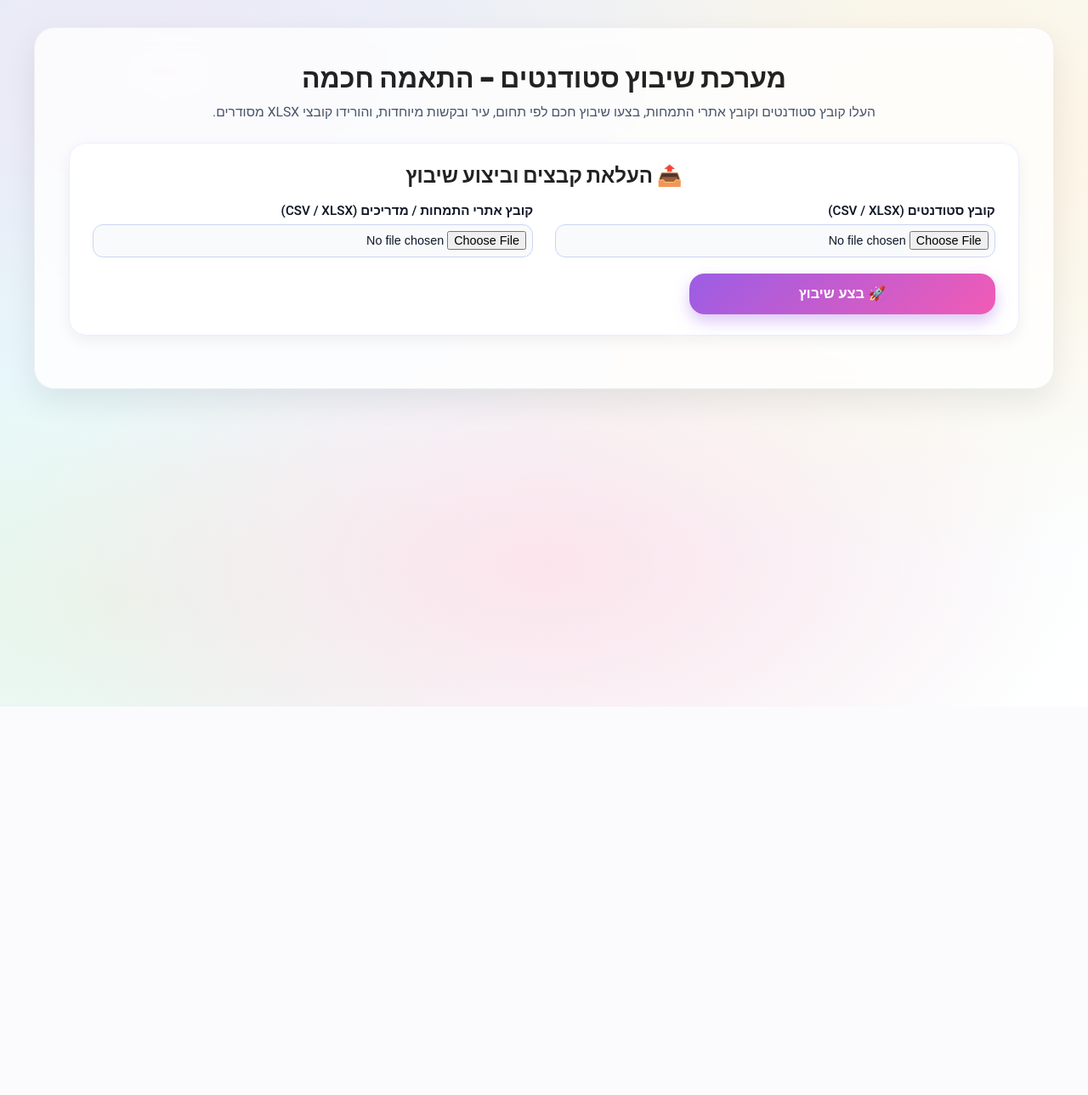
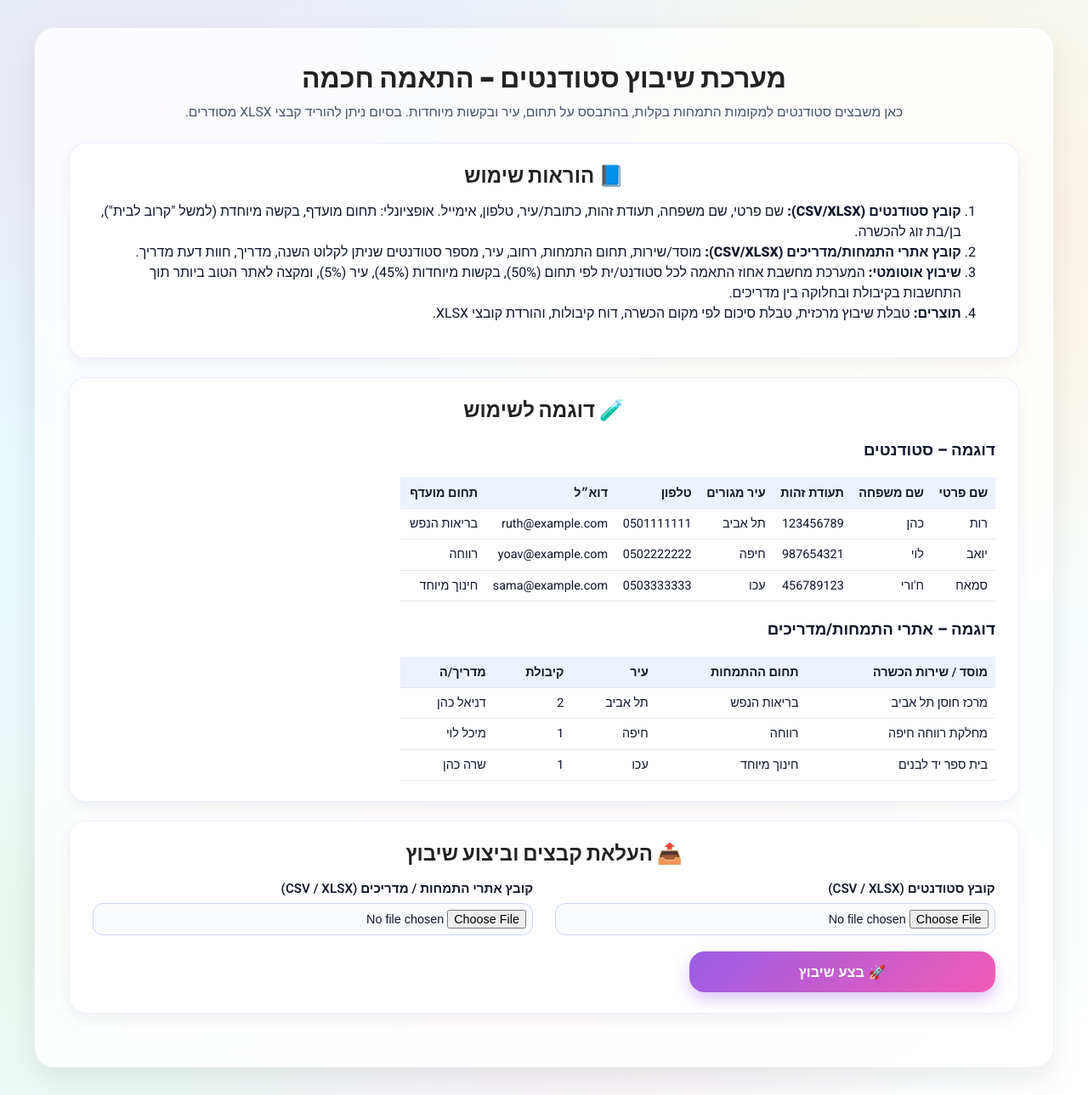
Before and after one commit to 1not2me/students-placement-lecturer, a Flask app: page / in a window 1280 px wide. Shown: the whole page at 85% size. Before the commit the page ends 832 px from the top, so only its background shows below. Run offline with Flask 3, Linux system fonts and the light colour scheme.

Commit message:
Update index.html

```diff
--- a/templates/index.html
+++ b/templates/index.html
@@ -7,11 +7,106 @@
 </head>
 <body>
 <div class="page-wrap">
+
     <h1>מערכת שיבוץ סטודנטים – התאמה חכמה</h1>
     <p class="subtitle">
-        העלו קובץ סטודנטים וקובץ אתרי התמחות, בצעו שיבוץ חכם לפי תחום, עיר ובקשות מיוחדות, והורידו קובצי XLSX מסודרים.
+        כאן משבצים סטודנטים למקומות התמחות בקלות, בהתבסס על תחום, עיר ובקשות מיוחדות.
+        בסיום ניתן להוריד קבצי XLSX מסודרים.
     </p>
 
+    <!-- הוראות שימוש -->
+    <section class="card">
+        <h2>📘 הוראות שימוש</h2>
+        <ol class="instructions">
+            <li>
+                <strong>קובץ סטודנטים (CSV/XLSX):</strong>
+                שם פרטי, שם משפחה, תעודת זהות, כתובת/עיר, טלפון, אימייל.
+                אופציונלי: תחום מועדף, בקשה מיוחדת (למשל "קרוב לבית"), בן/בת זוג להכשרה.
+            </li>
+            <li>
+                <strong>קובץ אתרי התמחות/מדריכים (CSV/XLSX):</strong>
+                מוסד/שירות, תחום התמחות, רחוב, עיר, מספר סטודנטים שניתן לקלוט השנה, מדריך, חוות דעת מדריך.
+            </li>
+            <li>
+                <strong>שיבוץ אוטומטי:</strong>
+                המערכת מחשבת אחוז התאמה לכל סטודנט/ית לפי תחום (50%), בקשות מיוחדות (45%), עיר (5%),
+                ומקצה לאתר הטוב ביותר תוך התחשבות בקיבולת ובחלוקה בין מדריכים.
+            </li>
+            <li>
+                <strong>תוצרים:</strong>
+                טבלת שיבוץ מרכזית, טבלת סיכום לפי מקום הכשרה, דוח קיבולות, והורדת קובצי XLSX.
+            </li>
+        </ol>
+    </section>
+
+    <!-- דוגמה לשימוש -->
+    <section class="card">
+        <h2>🧪 דוגמה לשימוש</h2>
+        <div class="examples">
+            <div>
+                <h3>דוגמה – סטודנטים</h3>
+                <div class="table-wrap small">
+                    <table>
+                        <thead>
+                        <tr>
+                            <th>שם פרטי</th>
+                            <th>שם משפחה</th>
+                            <th>תעודת זהות</th>
+                            <th>עיר מגורים</th>
+                            <th>טלפון</th>
+                            <th>דוא״ל</th>
+                            <th>תחום מועדף</th>
+                            <th>בקשה מיוחדת</th>
+                        </tr>
+                        </thead>
+                        <tbody>
+                        <tr>
+                            <td>רות</td><td>כהן</td><td>123456789</td><td>תל אביב</td>
+                            <td>0501111111</td><td>ruth@example.com</td><td>בריאות הנפש</td><td>קרוב לבית</td>
+                        </tr>
+                        <tr>
+                            <td>יואב</td><td>לוי</td><td>987654321</td><td>חיפה</td>
+                            <td>0502222222</td><td>yoav@example.com</td><td>רווחה</td><td></td>
+                        </tr>
+                        <tr>
+                            <td>סמאח</td><td>ח'ורי</td><td>456789123</td><td>עכו</td>
+                            <td>0503333333</td><td>sama@example.com</td><td>חינוך מיוחד</td><td></td>
+                        </tr>
+                        </tbody>
+                    </table>
+                </div>
+            </div>
+            <div>
+                <h3>דוגמה – אתרי התמחות/מדריכים</h3>
+                <div class="table-wrap small">
+                    <table>
+                        <thead>
+                        <tr>
+                            <th>מוסד / שירות הכשרה</th>
+                            <th>תחום ההתמחות</th>
+                            <th>עיר</th>
+                            <th>קיבולת</th>
+                            <th>מדריך/ה</th>
+                        </tr>
+                        </thead>
+                        <tbody>
+                        <tr>
+                            <td>מרכז חוסן תל אביב</td><td>בריאות הנפש</td><td>תל אביב</td><td>2</td><td>דניאל כהן</td>
+                        </tr>
+                        <tr>
+                            <td>מחלקת רווחה חיפה</td><td>רווחה</td><td>חיפה</td><td>1</td><td>מיכל לוי</td>
+                        </tr>
+                        <tr>
+                            <td>בית ספר יד לבנים</td><td>חינוך מיוחד</td><td>עכו</td><td>1</td><td>שרה כהן</td>
+                        </tr>
+                        </tbody>
+                    </table>
+                </div>
+            </div>
+        </div>
+    </section>
+
+    <!-- העלאת קבצים וביצוע שיבוץ -->
     <section class="card">
         <h2>📤 העלאת קבצים וביצוע שיבוץ</h2>
         <form method="post" enctype="multipart/form-data" class="upload-form">
@@ -23,7 +118,9 @@
                 <label>קובץ אתרי התמחות / מדריכים (CSV / XLSX)</label>
                 <input type="file" name="sites_file" required>
             </div>
+            <div class="btn-wrap">
                 <button type="submit" class="primary-btn">🚀 בצע שיבוץ</button>
+            </div>
         </form>
 
         {% if error %}
@@ -62,7 +159,6 @@
                 </tbody>
             </table>
         </div>
-
         <div class="btn-row">
             <a href="{{ url_for('download_results') }}" class="primary-btn">⬇️ הורדת XLSX – תוצאות השיבוץ</a>
         </div>
@@ -99,9 +195,6 @@
                 </tbody>
             </table>
         </div>
-        <p class="hint">
-            (ניתן להרחיב בהמשך לבחירת סטודנט/ית ספציפיים עם JavaScript לפי הצורך.)
-        </p>
     </section>
     {% endif %}
 
@@ -132,7 +225,6 @@
                 </tbody>
             </table>
         </div>
-
         <div class="btn-row">
             <a href="{{ url_for('download_summary') }}" class="primary-btn">⬇️ הורדת XLSX – טבלת סיכום</a>
         </div>
@@ -166,6 +258,7 @@
         </div>
     </section>
     {% endif %}
+
 </div>
 </body>
 </html>
```
Lines whose indentation alone changed are shown as unchanged.
